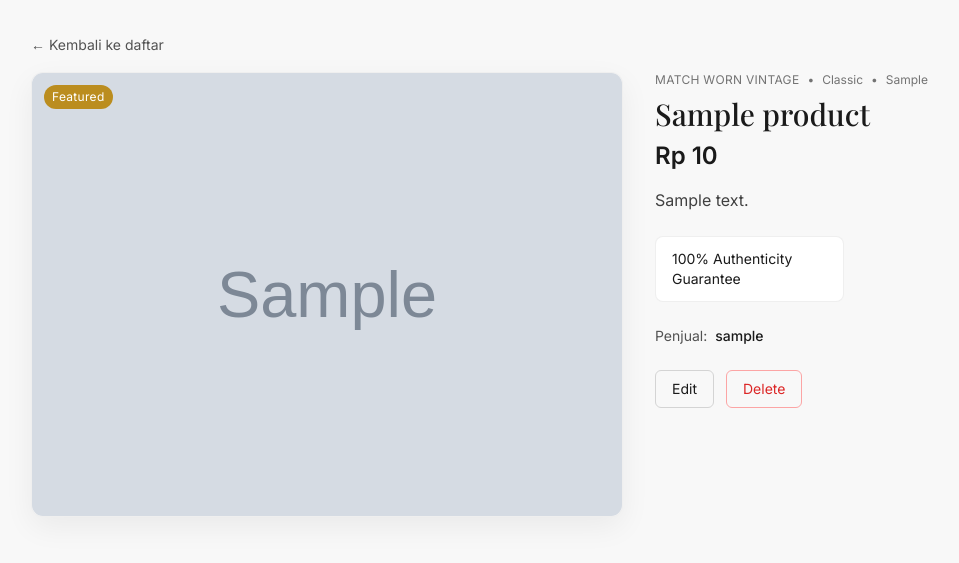
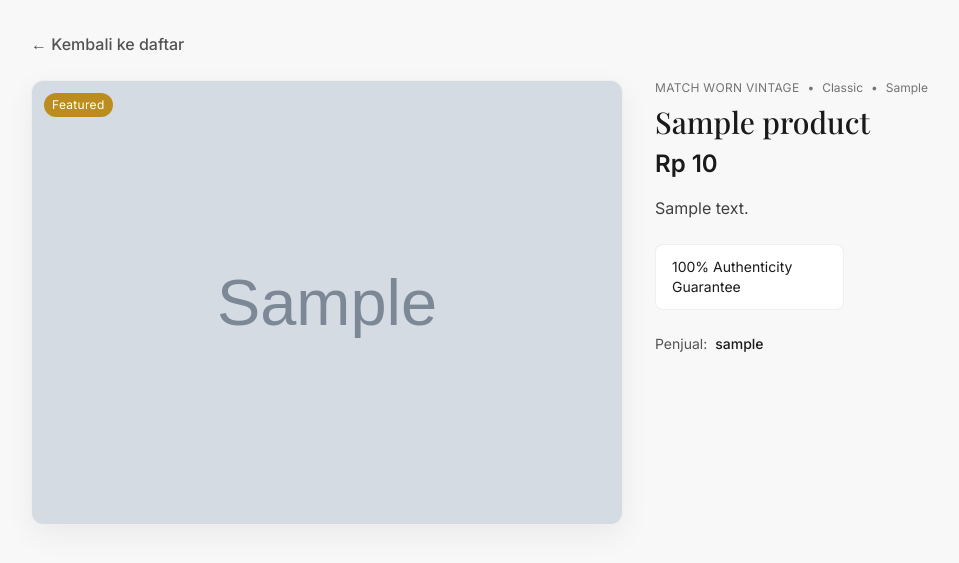
Before and after one commit to susshikan/football-shop, a Django app: page /product/00000000-0000-0000-0000-000000000001/ in a window 1280 px wide. Shown: the part 65-628 px from the top of the page, without its empty margins (1-960 px from the left). Run offline with Django 5.2, Linux system fonts and the light colour scheme; a user stored in the database is signed in; tables that the repository leaves empty hold one stand-in row (values such as "Sample post"); grey boxes marked "Sample" are stand-in pictures; some libraries are stand-ins or nearby versions.

Commit message:
AJAX in  product_detail

```diff
--- a/main/templates/main.html
+++ b/main/templates/main.html
@@ -293,8 +293,8 @@
         const res = await fetch(PRODUCTS_API_ENDPOINT, { headers: { 'Accept': 'application/json' }});
         if (!res.ok) throw new Error('Failed');
         const raw = await res.json();
-        // Convert Django serializer output
-        allProducts = (raw || []).map(obj => ({ id: obj.pk, user_id: obj.fields.user, name: obj.fields.name, price: obj.fields.price, description: obj.fields.description, thumbnail: obj.fields.thumbnail, category: obj.fields.category, history_value: obj.fields.history_value, is_featured: obj.fields.is_featured }));
+        // Expect custom JSON array of products
+        allProducts = (raw || []).map(obj => ({ id: obj.id, user_id: obj.user_id, name: obj.name, price: obj.price, description: obj.description, thumbnail: obj.thumbnail, category: obj.category, history_value: obj.history_value, is_featured: obj.is_featured }));
         // Map code to labels (rough map for display)
         const catMap = { 'match_worn_vintage':'Match Worn Vintage','player_issue_vintage':'Player Issue Vintage','replica_vintage':'Replica Vintage','reissue_retro':'Reissue Retro','special_edition_vintage':'Special Edition Vintage','analysis':'Analysis' };
         const histMap = { 'classic':'Classic','signed_vintage':'Signed Vintage','limited_edition':'Limited Edition','historical_matches':'Historical Matches' };
--- a/main/templates/product_detail.html
+++ b/main/templates/product_detail.html
@@ -2,59 +2,143 @@
 {% load static %}
 
 {% block meta %}
-  <title>{{ product.name }} — Vintage Sports</title>
+  <title>Detail Produk — Vintage Sports</title>
 {% endblock meta %}
 
 {% block content %}
-  <a href="{% url 'main:show_main' %}" class="inline-flex items-center text-sm text-neutral-600 hover:text-ink">← Kembali ke daftar</a>
+  <div class="mb-6">
+    <a href="{% url 'main:show_main' %}" class="text-neutral-600 hover:text-ink font-medium transition-colors">← Kembali ke daftar</a>
+  </div>
 
-  <section class="mt-4 grid grid-cols-1 lg:grid-cols-2 gap-8">
+  <!-- Loading State -->
+  <div id="loading-state" class="bg-white rounded-lg border border-neutral-200/60 p-12 text-center">
+    <svg class="animate-spin h-8 w-8 text-ink inline-block" xmlns="http://www.w3.org/2000/svg" fill="none" viewBox="0 0 24 24">
+      <circle class="opacity-25" cx="12" cy="12" r="10" stroke="currentColor" stroke-width="4"></circle>
+      <path class="opacity-75" fill="currentColor" d="M4 12a8 8 0 018-8v4a4 4 0 00-4 4H4z"></path>
+    </svg>
+    <p class="text-neutral-600 mt-3">Memuat detail produk...</p>
+  </div>
+
+  <!-- Error State -->
+  <div id="error-state" class="bg-white rounded-lg border border-neutral-200/60 p-12 text-center hidden">
+    <div class="text-burgundy text-5xl">⚠️</div>
+    <h3 class="text-lg font-medium text-ink mt-3">Gagal memuat produk</h3>
+    <p class="text-neutral-500">Silakan coba lagi nanti.</p>
+  </div>
+
+  <!-- Content -->
+  <section id="product-content" class="mt-4 grid grid-cols-1 lg:grid-cols-2 gap-8 hidden">
     <div class="overflow-hidden rounded-xl bg-white border border-neutral-200/60 shadow-soft">
       <div class="relative aspect-[4/3] bg-neutral-100">
-        {% if product.thumbnail %}
-          <img src="{{ product.thumbnail }}" alt="{{ product.name }}" class="h-full w-full object-cover" />
-        {% else %}
-          <img src="{% static 'image/no-news.png' %}" alt="no thumbnail" class="h-full w-full object-contain p-6" />
-        {% endif %}
-        {% if product.is_featured %}
-          <span class="absolute top-3 left-3 rounded-full bg-gold/90 text-white text-xs tracking-wide px-2 py-1">Featured</span>
-        {% endif %}
+        <img id="product-image" src="" alt="" class="h-full w-full object-cover hidden" />
+        <img id="product-image-fallback" src="{% static 'image/no-news.png' %}" alt="no thumbnail" class="h-full w-full object-contain p-6" />
+        <span id="badge-featured" class="hidden absolute top-3 left-3 rounded-full bg-gold/90 text-white text-xs tracking-wide px-2 py-1">Featured</span>
       </div>
     </div>
 
     <div>
-      <div class="flex items-center gap-2 text-xs text-neutral-500">
-        <span class="uppercase tracking-wide">{{ product.get_category_display }}</span>
-        <span class="select-none">•</span>
-        <span>{{ product.get_history_value_display }}</span>
-        {% if product.season %}<span class="select-none">•</span><span>{{ product.season }}</span>{% endif %}
+      <div class="flex items-center flex-wrap gap-2 text-xs text-neutral-500">
+        <span id="product-category" class="uppercase tracking-wide"></span>
+        <span id="dot-1" class="select-none hidden">•</span>
+        <span id="product-history"></span>
+        <span id="dot-2" class="select-none hidden">•</span>
+        <span id="product-season"></span>
       </div>
-      <h1 class="mt-2 font-display text-3xl text-ink">{{ product.name }}</h1>
-      <div class="mt-2 text-2xl font-semibold text-ink">Rp {{ product.price }}</div>
+      <h1 id="product-name" class="mt-2 font-display text-3xl text-ink"></h1>
+      <div id="product-price" class="mt-2 text-2xl font-semibold text-ink"></div>
 
       <div class="mt-4 prose prose-sm max-w-none text-neutral-700">
-        <p>{{ product.description }}</p>
+        <p id="product-description"></p>
       </div>
 
       <div class="mt-6 grid grid-cols-1 sm:grid-cols-3 gap-3 text-sm">
         <div class="rounded-lg border border-neutral-200/60 bg-white px-4 py-3">100% Authenticity Guarantee</div>
-
       </div>
 
       <div class="mt-6 flex items-center gap-2 text-sm text-neutral-600">
-        {% if product.user %}
-          <span>Penjual:</span> <span class="font-medium text-ink">{{ product.user.username }}</span>
-        {% else %}
-          <span>Penjual:</span> <span class="font-medium text-ink">Anonim</span>
-        {% endif %}
+        <span>Penjual:</span> <span id="product-seller" class="font-medium text-ink"></span>
       </div>
-
-      {% if user.is_authenticated and product.user == user %}
-      <div class="mt-6 flex items-center gap-3">
-        <a href="{% url 'main:edit_product' product.pk %}" class="inline-flex items-center rounded-md border border-neutral-300 px-4 py-2 text-sm text-ink hover:border-gold hover:text-gold transition">Edit</a>
-        <a href="{% url 'main:delete_product' product.pk %}" class="inline-flex items-center rounded-md border border-red-300 px-4 py-2 text-sm text-red-600 hover:bg-red-50 transition">Delete</a>
-      </div>
-      {% endif %}
     </div>
   </section>
+
+  <script>
+    const PRODUCT_ID = "{{ product.id }}";
+    const DETAIL_ENDPOINT = "{% url 'main:show_json_by_id' '00000000-0000-0000-0000-000000000000' %}".replace('00000000-0000-0000-0000-000000000000', PRODUCT_ID);
+
+    const loadingEl = document.getElementById('loading-state');
+    const errorEl = document.getElementById('error-state');
+    const contentEl = document.getElementById('product-content');
+    const imgEl = document.getElementById('product-image');
+    const imgFallbackEl = document.getElementById('product-image-fallback');
+    const badgeFeatured = document.getElementById('badge-featured');
+
+    const catEl = document.getElementById('product-category');
+    const histEl = document.getElementById('product-history');
+    const seasonEl = document.getElementById('product-season');
+    const dot1 = document.getElementById('dot-1');
+    const dot2 = document.getElementById('dot-2');
+    const nameEl = document.getElementById('product-name');
+    const priceEl = document.getElementById('product-price');
+    const descEl = document.getElementById('product-description');
+    const sellerEl = document.getElementById('product-seller');
+
+    function showState(state){
+      loadingEl.classList.toggle('hidden', state !== 'loading');
+      errorEl.classList.toggle('hidden', state !== 'error');
+      contentEl.classList.toggle('hidden', state !== 'ready');
+    }
+
+    function mapCategory(code){
+      const m = { 'match_worn_vintage':'Match Worn Vintage','player_issue_vintage':'Player Issue Vintage','replica_vintage':'Replica Vintage','reissue_retro':'Reissue Retro','special_edition_vintage':'Special Edition Vintage','analysis':'Analysis' };
+      return m[code] || code || '';
+    }
+    function mapHistory(code){
+      const m = { 'classic':'Classic','signed_vintage':'Signed Vintage','limited_edition':'Limited Edition','historical_matches':'Historical Matches' };
+      return m[code] || code || '';
+    }
+
+    function renderProduct(p){
+      document.title = `${p.name} — Vintage Sports`;
+      nameEl.textContent = p.name || '';
+      priceEl.textContent = p.price != null ? `Rp ${p.price}` : '';
+      descEl.textContent = p.description || '';
+      sellerEl.textContent = p.user_username || 'Anonim';
+
+      const catLabel = mapCategory(p.category);
+      const histLabel = mapHistory(p.history_value);
+      catEl.textContent = catLabel;
+      histEl.textContent = histLabel;
+      seasonEl.textContent = p.season || '';
+      dot1.classList.toggle('hidden', !(catLabel && histLabel));
+      dot2.classList.toggle('hidden', !(p.season && (catLabel || histLabel)));
+
+      if (p.thumbnail) {
+        imgEl.src = p.thumbnail;
+        imgEl.alt = p.name || 'product';
+        imgEl.classList.remove('hidden');
+        imgFallbackEl.classList.add('hidden');
+      } else {
+        imgEl.classList.add('hidden');
+        imgFallbackEl.classList.remove('hidden');
+      }
+
+      badgeFeatured.classList.toggle('hidden', !p.is_featured);
+    }
+
+    async function loadDetail(){
+      try{
+        showState('loading');
+        const res = await fetch(DETAIL_ENDPOINT, { headers: { 'Accept': 'application/json' } });
+        if (!res.ok) throw new Error('Failed');
+        const data = await res.json();
+        renderProduct(data);
+        showState('ready');
+      }catch(err){
+        console.error(err);
+        showState('error');
+      }
+    }
+
+    loadDetail();
+  </script>
 {% endblock content %}
--- a/main/views.py
+++ b/main/views.py
@@ -83,30 +83,60 @@ def show_product(request, id):
     return render(request, "product_detail.html", context)
 
 def show_xml(request):
-     news_list = Product.objects.all()
-     xml_data = serializers.serialize("xml", news_list)
+     product_list = Product.objects.all()
+     xml_data = serializers.serialize("xml", product_list)
      return HttpResponse(xml_data, content_type="application/xml")
 
 def show_json(request):
-    news_list = Product.objects.all()
-    json_data = serializers.serialize("json", news_list)
-    return HttpResponse(json_data, content_type="application/json")
+    products = Product.objects.select_related('user').all()
+    data = [
+        {
+            'id': str(p.id),
+            'name': p.name,
+            'price': p.price,
+            'description': p.description,
+            'thumbnail': p.thumbnail,
+            'category': p.category,
+            'history_value': p.history_value,
+            'is_featured': p.is_featured,
+            'season': p.season,
+            'exclusive': p.exlusive,
+            'user_id': p.user_id,
+            'user_username': p.user.username if p.user_id else None,
+        }
+        for p in products
+    ]
+
+    return JsonResponse(data, safe=False)
 
 def show_xml_by_id(request, news_id):
    try:
-       news_item = Product.objects.filter(pk=news_id)
-       xml_data = serializers.serialize("xml", news_item)
+       product_item = Product.objects.filter(pk=news_id)
+       xml_data = serializers.serialize("xml", product_item)
        return HttpResponse(xml_data, content_type="application/xml")
    except Product.DoesNotExist:
        return HttpResponse(status=404)
 
 def show_json_by_id(request, news_id):
    try:
-       news_item = Product.objects.get(pk=news_id)
-       json_data = serializers.serialize("json", [news_item])
-       return HttpResponse(json_data, content_type="application/json")
+       p = Product.objects.select_related('user').get(pk=news_id)
+       data = {
+           'id': str(p.id),
+           'name': p.name,
+           'price': p.price,
+           'description': p.description,
+           'thumbnail': p.thumbnail,
+           'category': p.category,
+           'history_value': p.history_value,
+           'is_featured': p.is_featured,
+           'season': p.season,
+           'exclusive': p.exlusive,
+           'user_id': p.user_id,
+           'user_username': p.user.username if p.user_id else None,
+       }
+       return JsonResponse(data)
    except Product.DoesNotExist:
-       return HttpResponse(status=404)
+       return JsonResponse({'detail': 'Not found'}, status=404)
 
 def register(request):
     form = UserCreationForm()
```
Also changed, not shown: readme.md.
